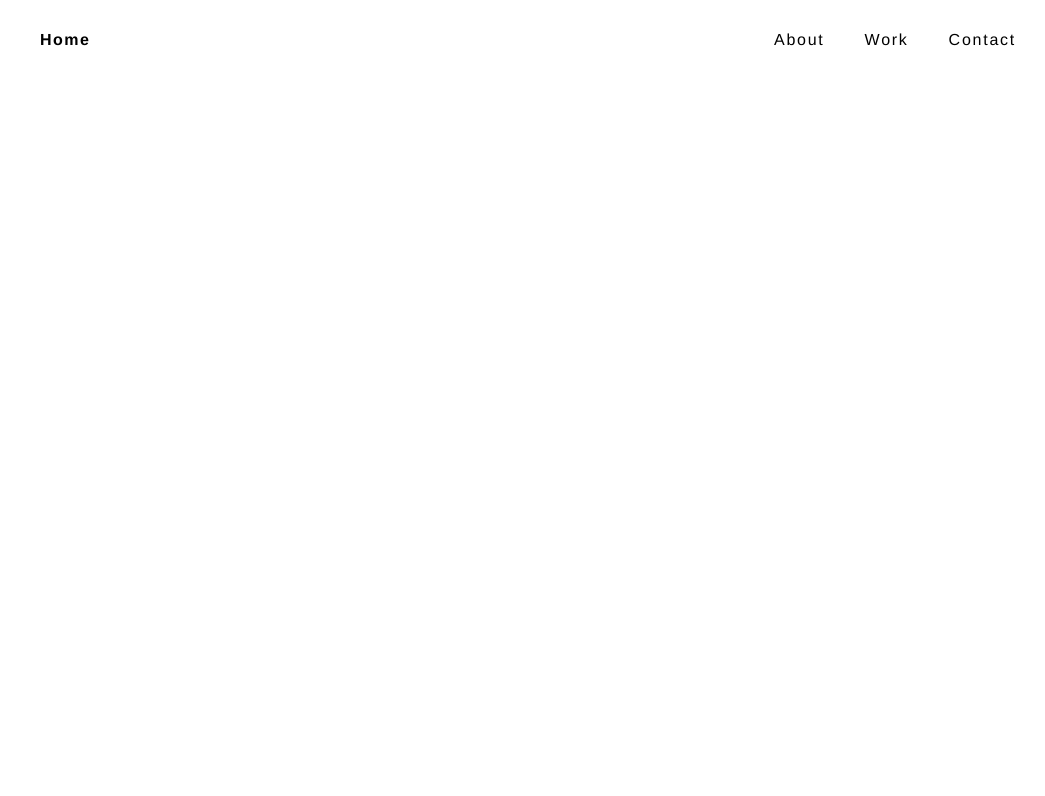
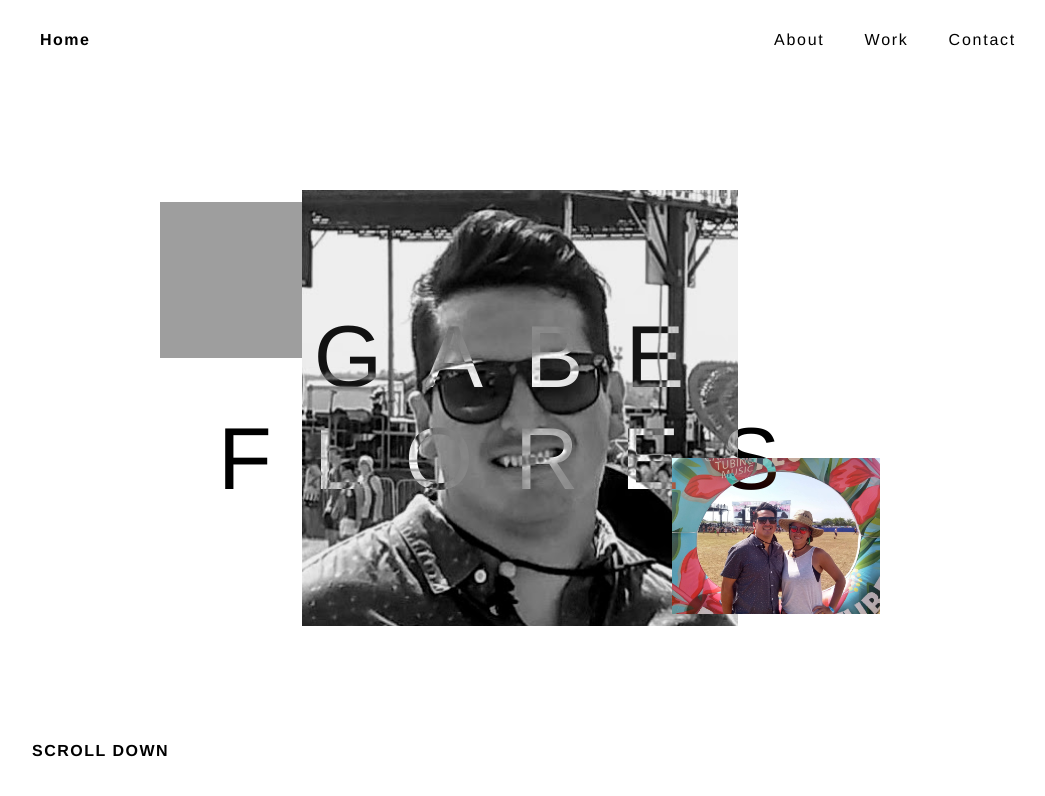
Before and after one commit to jflores353/dev-portfolio, a Gatsby site: page / in a window 1280 px wide. Shown: the whole page, without its empty margins (120-1165 px from the left). Built offline with nearby package versions, Linux system fonts and the light colour scheme; Gatsby itself is replaced by a stand-in of ours; grey boxes are pictures that could not be loaded.

Commit message:
added placeholder images to images folder. Created layout in banner of photos and Name text. Also styled banner.

```diff
--- /dev/null
+++ b/src/components/banner.js
@@ -0,0 +1,54 @@
+import React from "react"
+import { useStaticQuery, graphql } from "gatsby"
+import Img from "gatsby-image"
+
+const Banner = () => {
+  const data = useStaticQuery(graphql`
+    query {
+      jules: file(relativePath: { eq: "jules.PNG" }) {
+        childImageSharp {
+          fluid(maxWidth: 300) {
+            ...GatsbyImageSharpFluid
+          }
+        }
+      }
+      float: file(relativePath: { eq: "float.jpg" }) {
+        childImageSharp {
+          fluid(maxWidth: 300) {
+            ...GatsbyImageSharpFluid
+          }
+        }
+      }
+      headshot: file(relativePath: { eq: "headshot.jpg" }) {
+        childImageSharp {
+          fluid(maxWidth: 300) {
+            ...GatsbyImageSharpFluid
+          }
+        }
+      }
+    }
+  `)
+  return (
+    <div className="banner">
+      <div className="container">
+        <div className="row">
+          <div className="main-text">Gabe Flores</div>
+          <div className="side-image left">
+            <Img fluid={data.jules.childImageSharp.fluid} />
+          </div>
+          <div className="main-image">
+            <Img fluid={data.headshot.childImageSharp.fluid} />
+          </div>
+          <div className="side-image right">
+            <Img fluid={data.float.childImageSharp.fluid} />
+          </div>
+        </div>
+        <div className="scroll">
+          <span>Scroll down</span>
+        </div>
+      </div>
+    </div>
+  )
+}
+
+export default Banner
--- a/src/pages/index.js
+++ b/src/pages/index.js
@@ -3,10 +3,12 @@ import "../styles/styles.scss"
 
 //Import Components
 import Header from "../components/header"
+import Banner from "../components/banner"
 
 const IndexPage = () => (
   <div>
     <Header />
+    <Banner />
   </div>
 )
 
--- a/src/pages/page-2.js
+++ b/src/pages/page-2.js
@@ -1,5 +1,5 @@
 import React from "react"
-import { Link } from "gatsby"
+// import { Link } from "gatsby"
 
 const SecondPage = () => {
   return (
--- a/src/styles/styles.scss
+++ b/src/styles/styles.scss
@@ -68,3 +68,70 @@ header {
     }
   }
 }
+
+//Banner
+.banner {
+  display: flex;
+  align-items: center;
+  background-color: $white;
+  position: relative;
+  height: 100vh;
+  .row {
+    position: relative;
+    .main-text {
+      font-size: 5.5rem;
+      text-transform: uppercase;
+      letter-spacing: 42px;
+      color: $white;
+      position: absolute;
+      width: 100%;
+      left: 0;
+      top: 50%;
+      transform: translateY(-50%);
+      text-align: center;
+      mix-blend-mode: difference;
+      z-index: 9;
+      @media (max-width: 140px) {
+        font-size: 4.4rem;
+        letter-spacing: 36px;
+      }
+    }
+    .main-image {
+      width: 536px;
+      margin: 0 auto;
+      @media (max-width: 1440px) {
+        width: 436px;
+      }
+    }
+    .side-image {
+      width: 260px;
+      position: absolute;
+      @media (max-width: 1440px) {
+        width: 208px;
+      }
+      &.left {
+        left: 168px;
+        top: 12px;
+        @media (max-width: 1440px) {
+          left: 128px;
+        }
+      }
+      &.right {
+        right: 168px;
+        bottom: 12px;
+        @media (max-width: 1440px) {
+          right: 128px;
+        }
+      }
+    }
+  }
+  .scroll {
+    font-weight: 700;
+    font-size: 1rem;
+    letter-spacing: 1.5px;
+    color: $black;
+    text-transform: uppercase;
+    position: absolute;
+    bottom: 48px;
+  }
+}
```
Also changed, not shown: src/images/float.jpg (added), src/images/headshot.jpg (added), 1 other file.
